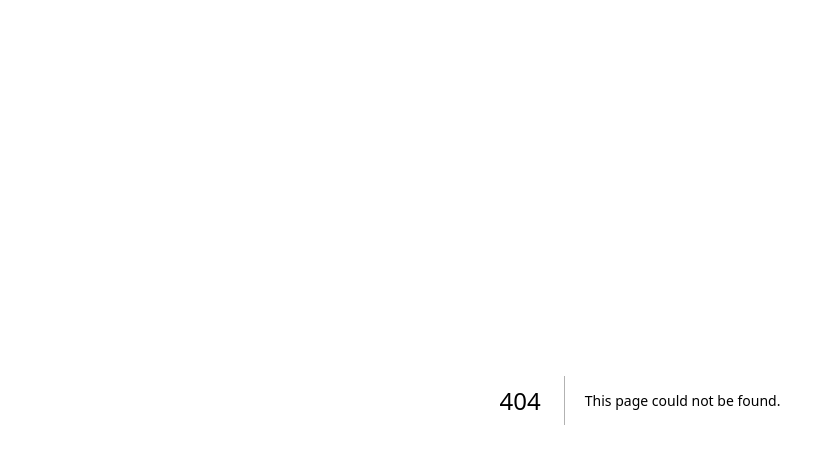
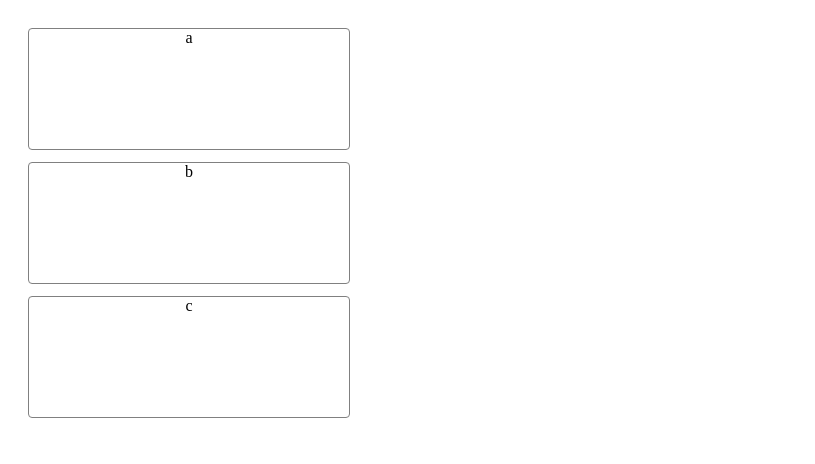
Before and after one commit to minchodang/MySketchBook, a Next.js app: page /dnd in a window 1280 px wide. Before the commit this address had no page. Shown: the top 464 px of the page, without its empty margins (0-815 px from the left). Built offline with nearby package versions, Linux system fonts and the light colour scheme.

Commit message:
Feat: dnd-kit test (#18)

```diff
--- a/package.json
+++ b/package.json
@@ -11,6 +11,9 @@
         "postinstall": "husky install"
     },
     "dependencies": {
+        "@dnd-kit/core": "^6.1.0",
+        "@dnd-kit/sortable": "^8.0.0",
+        "@dnd-kit/utilities": "^3.2.2",
         "@emotion/react": "^11.11.1",
         "@emotion/styled": "^11.11.0",
         "@radix-ui/react-dialog": "^1.0.5",
--- /dev/null
+++ b/src/components/dnd/Column.tsx
@@ -0,0 +1,59 @@
+import { useState } from 'react';
+import {
+    DndContext,
+    DragEndEvent,
+    DragStartEvent,
+    MouseSensor,
+    TouchSensor,
+    UniqueIdentifier,
+    useSensor,
+    useSensors,
+} from '@dnd-kit/core';
+import { SortableContext, arrayMove } from '@dnd-kit/sortable';
+import styled from '@emotion/styled';
+import Item from './Item';
+
+const Container = styled.div`
+    width: 360px;
+    height: 100%;
+    background-color: white;
+    border-radius: 8px;
+    padding: 20px;
+
+    display: flex;
+    flex-direction: column;
+    gap: 12px;
+`;
+
+const Column = () => {
+    const [data, setData] = useState<string[]>(['a', 'b', 'c']);
+    const [activeId, setActiveId] = useState<UniqueIdentifier | null>(null);
+
+    const handleDragStart = ({ active }: DragStartEvent) => {
+        setActiveId(active.id);
+    };
+    const handleDragEnd = ({ over }: DragEndEvent) => {
+        if (over && activeId) {
+            const activeIndex = data.indexOf(activeId.toString());
+            const overIndex = data.indexOf(over.id.toString());
+            setData(arrayMove(data, activeIndex, overIndex));
+        }
+        setActiveId(null);
+    };
+    const touchSensor = useSensor(TouchSensor);
+    const sensors = useSensors(touchSensor);
+
+    return (
+        <Container>
+            <DndContext onDragStart={handleDragStart} onDragEnd={handleDragEnd} sensors={sensors}>
+                <SortableContext items={data}>
+                    {data.map((item) => (
+                        <Item key={item} name={item} />
+                    ))}
+                </SortableContext>
+            </DndContext>
+        </Container>
+    );
+};
+
+export default Column;
--- /dev/null
+++ b/src/components/dnd/Item.tsx
@@ -0,0 +1,40 @@
+import React from 'react';
+import { useSortable } from '@dnd-kit/sortable';
+import { CSS } from '@dnd-kit/utilities';
+import styled from '@emotion/styled';
+
+const Container = styled.div`
+    width: 320px;
+    height: 120px;
+    background-color: white;
+    border-radius: 4px;
+    border: 1px solid gray;
+    text-align: center;
+`;
+
+interface Props {
+    name: string;
+}
+
+const Item = ({ name }: Props) => {
+    const { attributes, listeners, setNodeRef, transform, transition, isDragging } = useSortable({
+        id: name,
+    });
+
+    return (
+        <Container
+            ref={setNodeRef}
+            {...attributes}
+            {...listeners}
+            style={{
+                transform: CSS.Transform.toString(transform),
+                transition,
+                zIndex: isDragging ? '100' : undefined,
+            }}
+        >
+            {name}
+        </Container>
+    );
+};
+
+export default Item;
--- /dev/null
+++ b/src/pages/dnd/index.tsx
@@ -0,0 +1,5 @@
+import Column from '@/components/dnd/Column';
+
+const DndPage = () => <Column />;
+
+export default DndPage;
```
Also changed, not shown: src/components/Calender.tsx (added, +11 -0 lines), .pnp.cjs, 1 other file (tests, documents, lock files or other folders).
